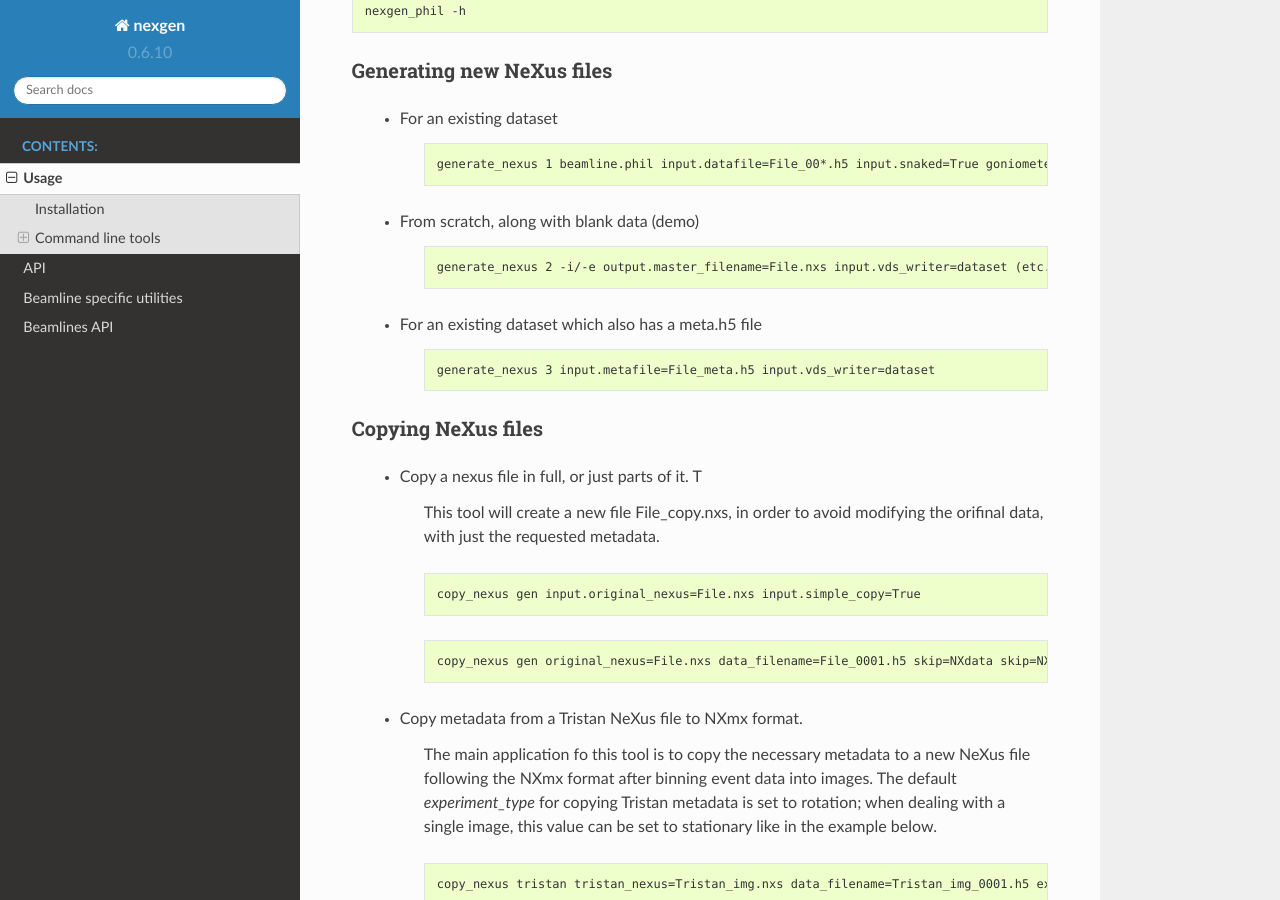
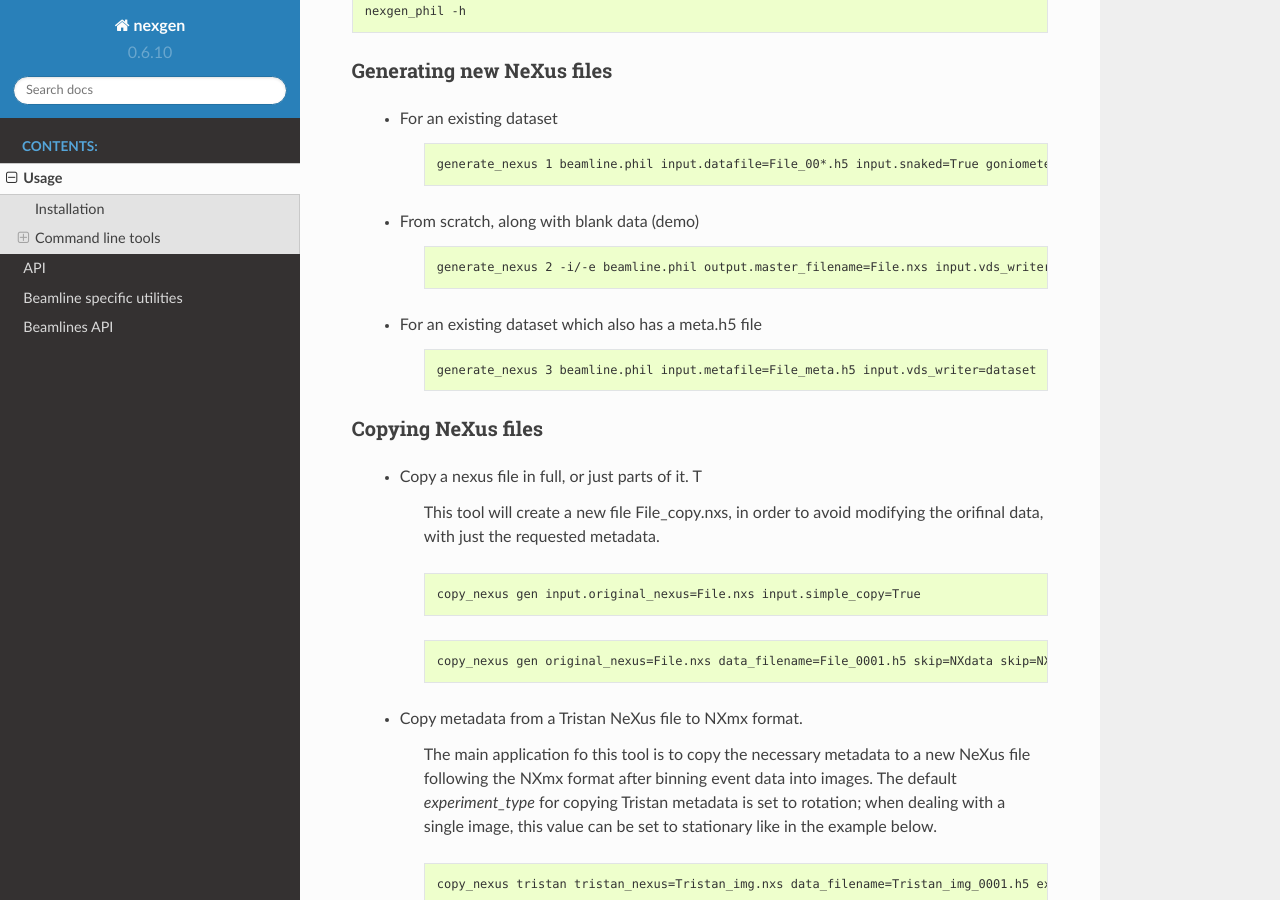
Before and after one commit to DiamondLightSource/nexgen, a Sphinx documentation site: the page built from docs/usage.rst, in a window 1280 px wide and 900 px high, scrolled down 2055 px. Built offline with Sphinx 7.4.7 and the Read the Docs theme 2.0.0, drawn with Linux system fonts in a browser that asks for light colours.

Commit message:
Fix example in docs

```diff
--- a/docs/usage.rst
+++ b/docs/usage.rst
@@ -108,13 +108,13 @@ Generating new NeXus files
 
     .. code-block:: console
 
-        generate_nexus 2 -i/-e output.master_filename=File.nxs input.vds_writer=dataset (etc...)
+        generate_nexus 2 -i/-e beamline.phil output.master_filename=File.nxs input.vds_writer=dataset (etc...)
 
  - For an existing dataset which also has a meta.h5 file
 
     .. code-block:: console
 
-        generate_nexus 3 input.metafile=File_meta.h5 input.vds_writer=dataset
+        generate_nexus 3 beamline.phil input.metafile=File_meta.h5 input.vds_writer=dataset
 
 
 Copying NeXus files
```
